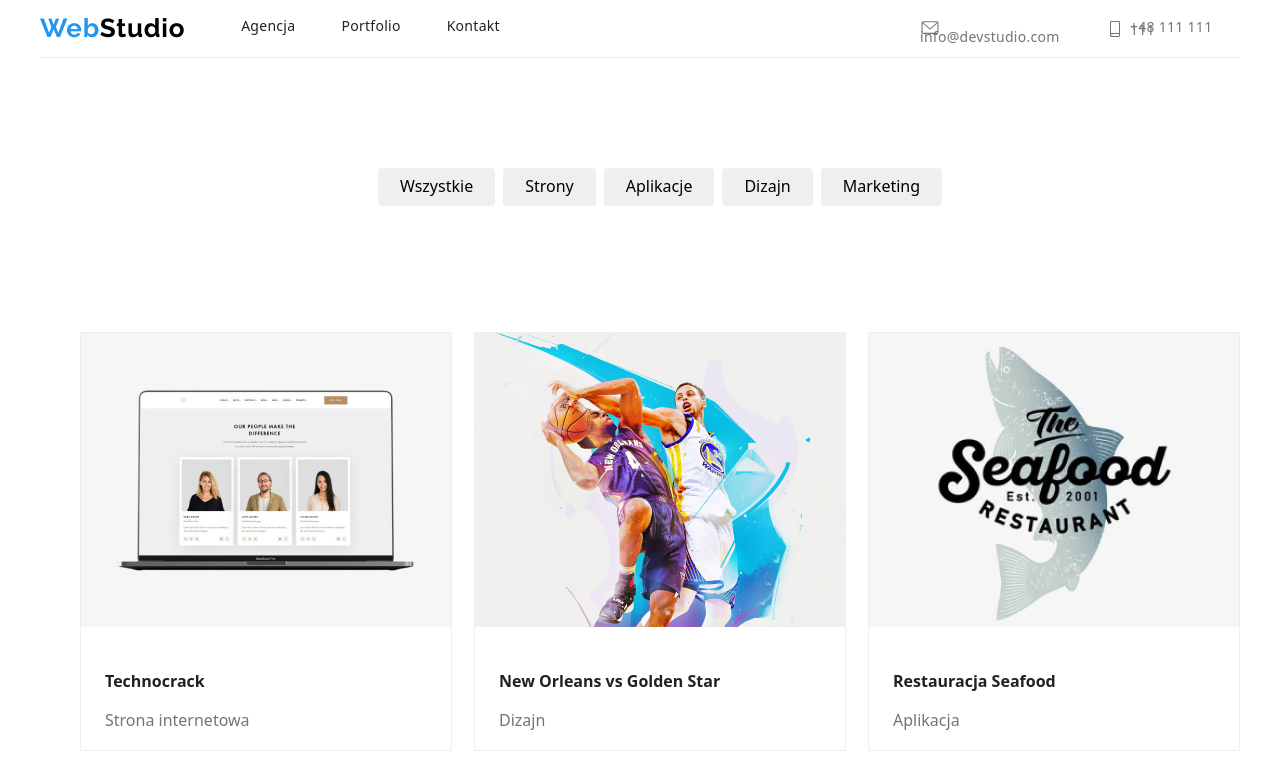
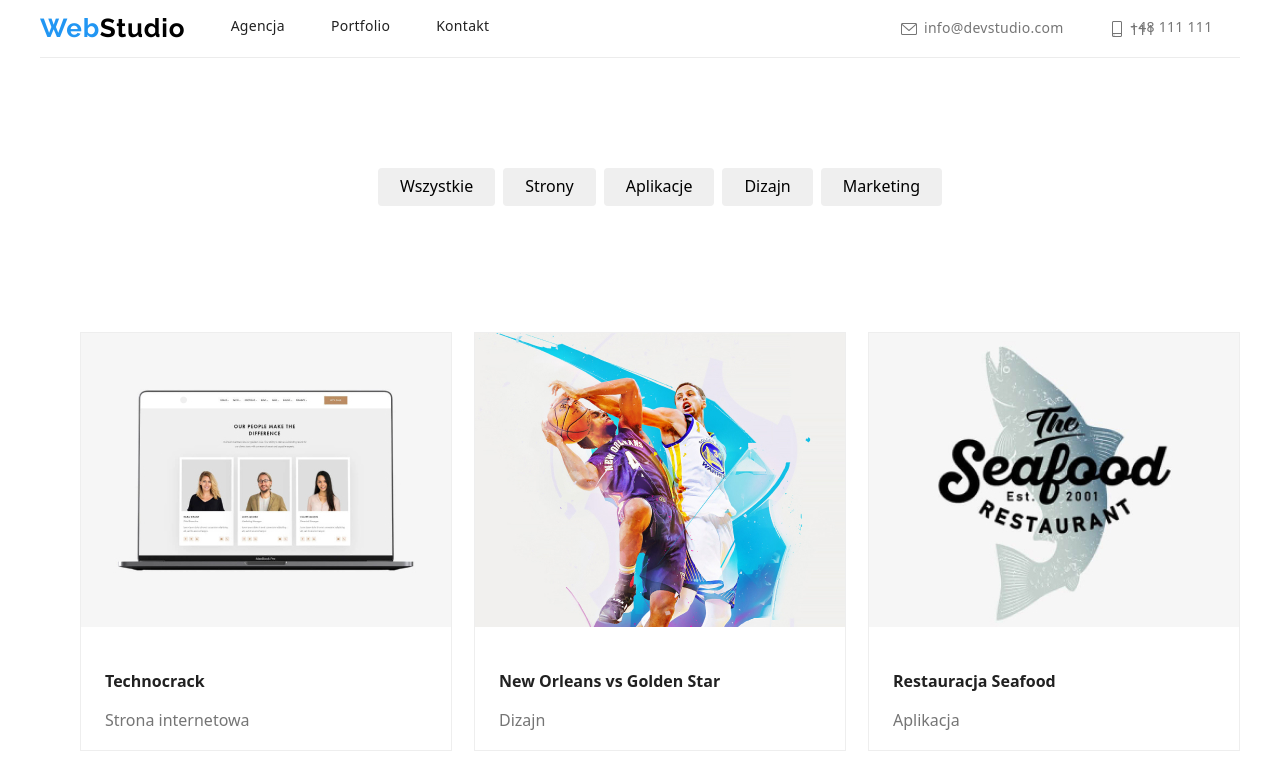
Before and after one commit to Dominika-Kuros/goit-markup-hw-08, a plain HTML site: page portfolio.html in a window 1280 px wide. Shown: the top 778 px of the page. Drawn offline with nearby package versions, Linux system fonts and the light colour scheme.

Commit message:
czwarta praca domowa

```diff
--- a/portfolio.html
+++ b/portfolio.html
@@ -35,15 +35,15 @@
 
         <ul class="email-adress-position">
           <li>
-            <a href="mailto:info@devstudio.com" class="e-mail">
-             <svg width="20" height="17">
-                <use href="./images/icons.svg#icon-envelope"></use>
-              </svg>
-              info@devstudio.com</a
+            <svg width="20" height="16">
+              <use href="./images/icons.svg#icon-envelope"></use>
+            </svg>
+            <a href="mailto:info@devstudio.com" class="e-mail"
+              >info@devstudio.com</a
             >
           </li>
           <li>
-            <svg width="20" height="16">
+            <svg width="16" height="20">
               <use href="./images/icons.svg#icon-smartphone"></use>
             </svg>
             <a href="tel:+48111111111" class="ph-number"> +48 111 111 111</a>
```
